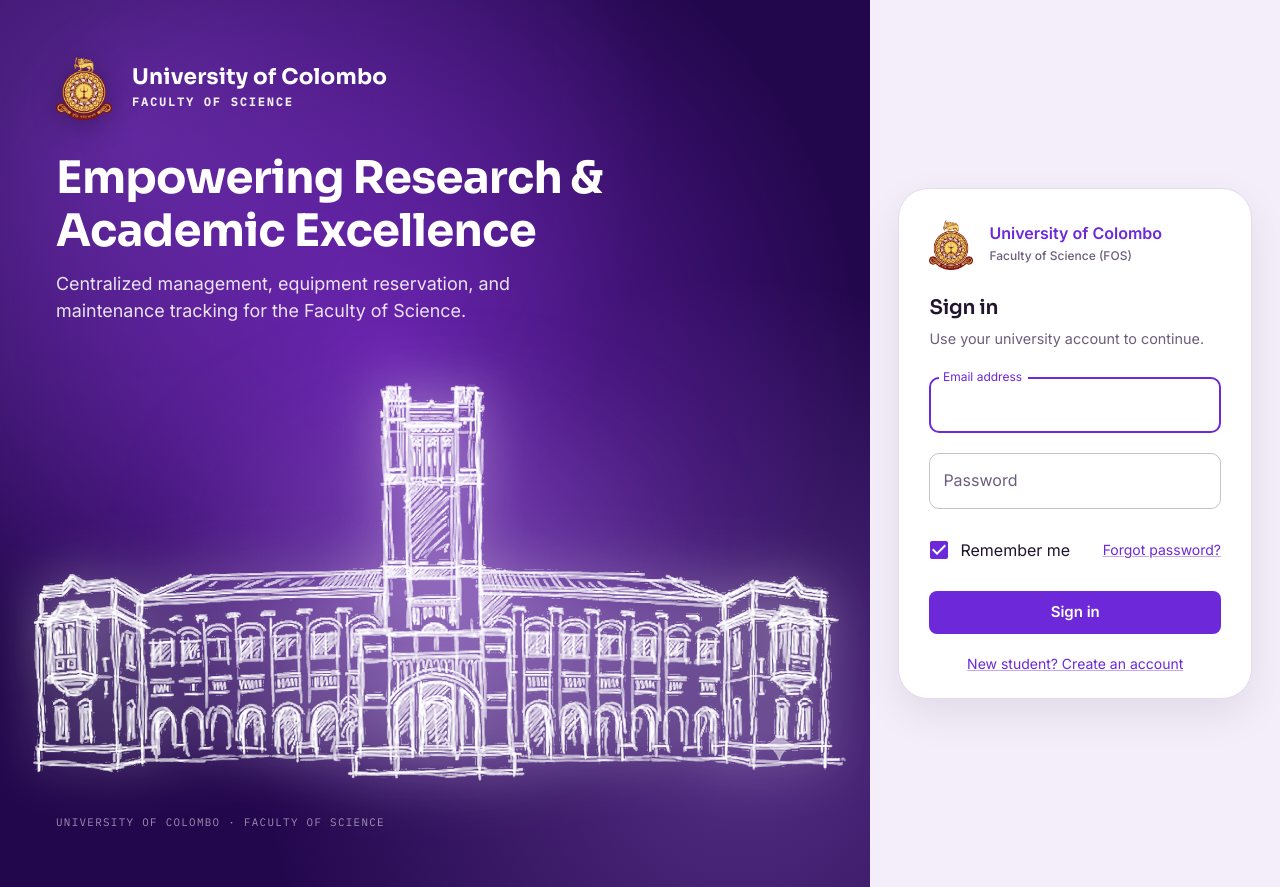
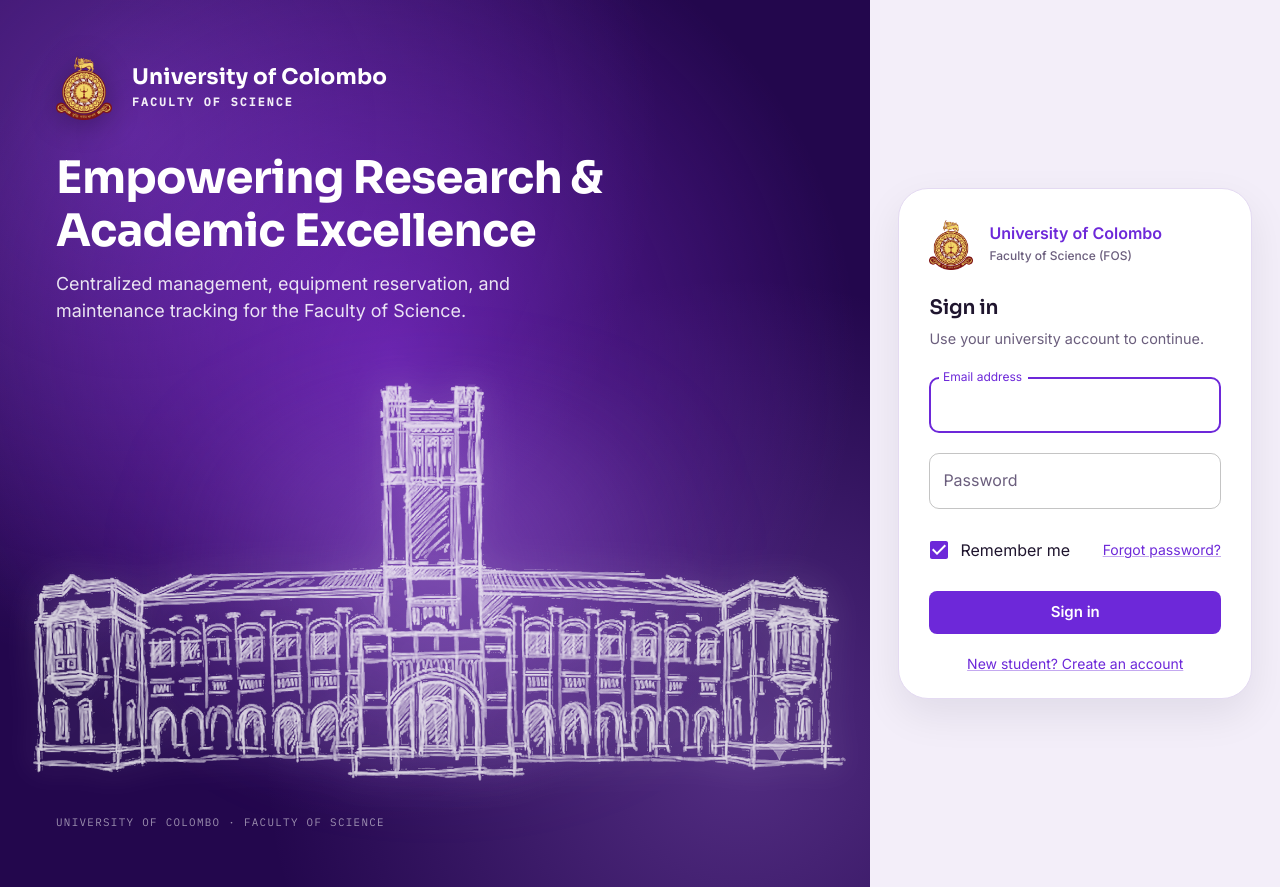
Before and after one commit to AceVuntrid/IT3003, a React (Vite) app in the folder frontend/: page /login in a window 1280 px wide. Built offline with nearby package versions, Linux system fonts and the light colour scheme; no server answers; some icons are missing.

Commit message:
Dim building sketch brightness and glow to a comfortable elegant level

```diff
--- a/frontend/src/pages/auth/AuthShell.tsx
+++ b/frontend/src/pages/auth/AuthShell.tsx
@@ -84,10 +84,10 @@
             }}
           />
 
-          {/* Transparent 4K Ultra-Sharp Building Sketch */}
+          {/* Transparent 4K Ultra-Sharp Building Sketch — Softly Dimmed */}
           <Box
             component="img"
-            src="/assets/university_building.png?v=4k_ultra_sharp_v5"
+            src="/assets/university_building.png?v=4k_dimmed_v6"
             alt="University Main Building Line Sketch"
             sx={{
               width: '110%',
@@ -95,14 +95,15 @@
               maxHeight: 580,
               objectFit: 'contain',
               mixBlendMode: 'screen',
-              filter: 'drop-shadow(0 0 28px rgba(255,255,255,0.55)) brightness(1.2) contrast(1.25)',
-              opacity: 1,
+              filter: 'drop-shadow(0 0 16px rgba(255,255,255,0.22)) brightness(0.92) contrast(1.12)',
+              opacity: 0.84,
               zIndex: 2,
               transform: 'translateY(12px)',
-              transition: 'transform 0.4s ease, filter 0.4s ease',
+              transition: 'all 0.4s ease',
               '&:hover': {
+                opacity: 0.96,
                 transform: 'translateY(12px) scale(1.025)',
-                filter: 'drop-shadow(0 0 42px rgba(255,255,255,0.82)) brightness(1.28)',
+                filter: 'drop-shadow(0 0 28px rgba(255,255,255,0.45)) brightness(1.05)',
               },
             }}
           />
```
Also changed, not shown: 1 other file (tests, documents, lock files or other folders).
